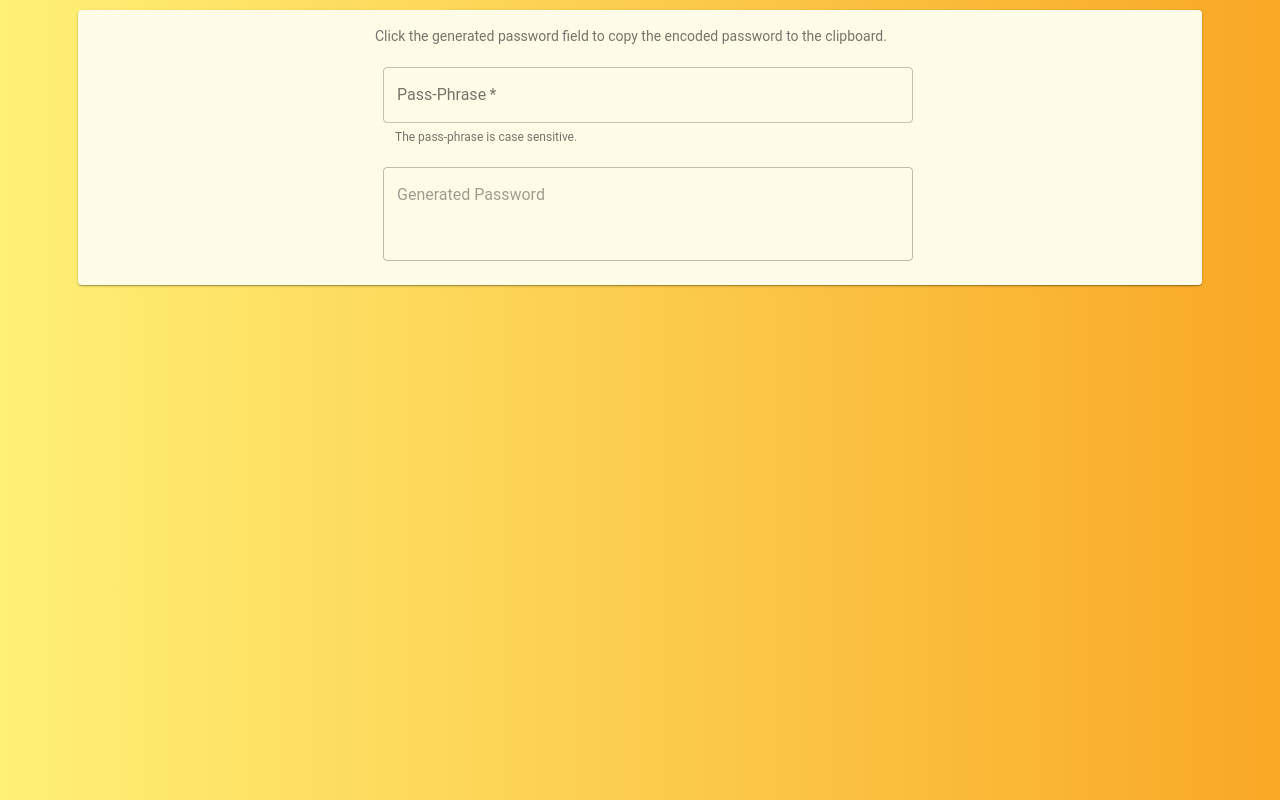
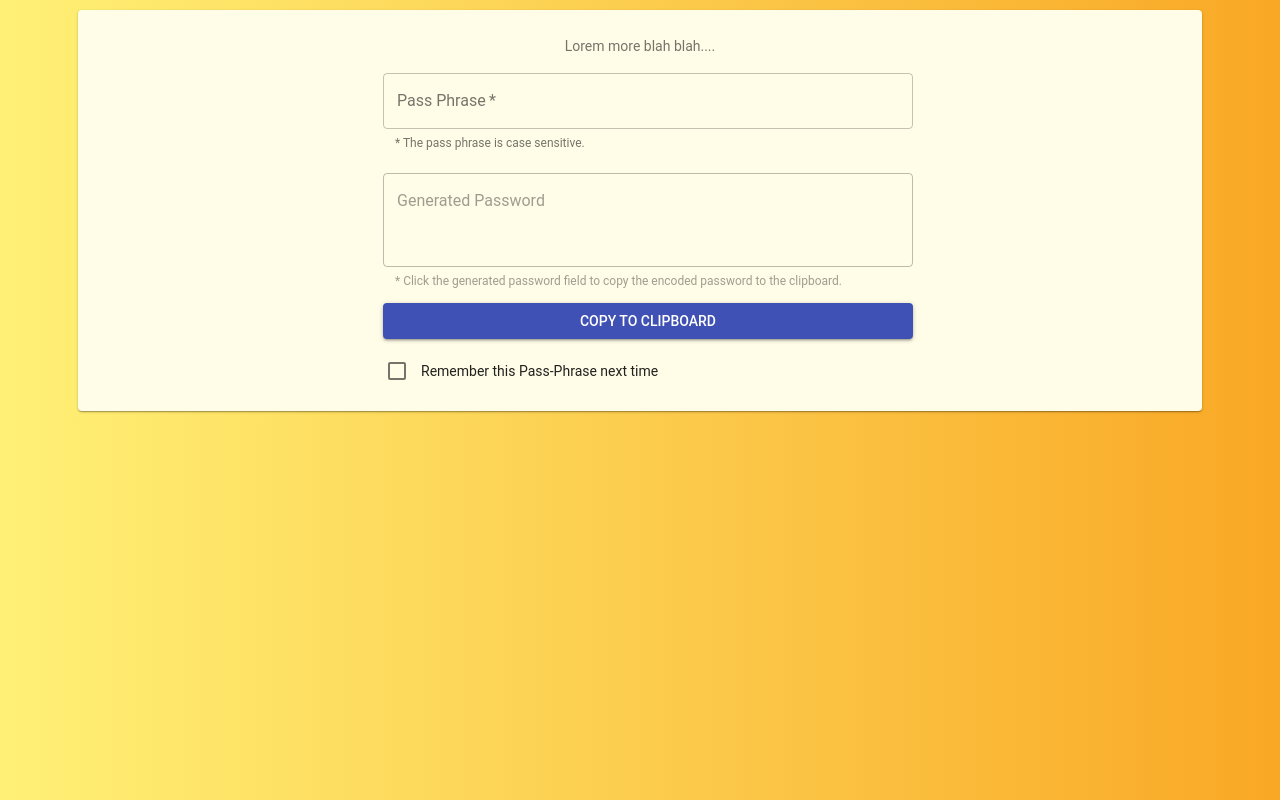
Before and after one commit to Chopinsky/Password-Transmogrifier, a React (Create React App) app: page / in a window 1280 px wide. Built offline with nearby package versions, Linux system fonts and the light colour scheme; the HTML template or start-up script is replaced by a standard one.

Commit message:
finishing up layout

```diff
--- a/src/App.js
+++ b/src/App.js
@@ -4,8 +4,10 @@ import Grid from "@material-ui/core/Grid";
 import Paper from "@material-ui/core/Paper";
 import Typography from "@material-ui/core/Typography";
 import TextField from "@material-ui/core/TextField";
-import hash from "hash.js";
-import crypto from "crypto";
+import Button from "@material-ui/core/Button";
+import FormControlLabel from "@material-ui/core/FormControlLabel";
+import Checkbox from "@material-ui/core/Checkbox";
+import { getHash } from "./utils.js";
 
 const styles = theme => ({
   root: {
@@ -14,6 +16,17 @@ const styles = theme => ({
     margin: "10px 70px",
     paddingTop: theme.spacing.unit * 2,
     paddingBottom: theme.spacing.unit * 2
+  },
+  title: {
+    marginTop: 10
+  },
+  button: {
+    margin: theme.spacing.unit,
+    width: "100%"
+  },
+  checkbox: {
+    marginLeft: theme.spacing.unit - 10,
+    width: "100%"
   },
   textField: {
     minWidth: 250,
@@ -29,7 +42,8 @@ class App extends Component {
     this.state = {
       password: "",
       hash: "",
-      entered: false
+      entered: false,
+      cacheHint: false
     };
   }
 
@@ -43,35 +57,31 @@ class App extends Component {
     }
 
     let password = event.target.value;
-    let raw = "";
+    let result = "";
 
     if (password) {
-      //let crypto = require("crypto");
-      let mykey = crypto.createCipher("aes-128-cbc", "hashbrown-salt");
-      mykey.update(password, "utf8", "hex");
-      console.log(mykey.final("hex"));
+      let raw = getHash(password);
 
-      raw = hash
-        .sha256()
-        .update(password)
-        .digest("hex");
-
-      let newHash = btoa(raw);
-
-      let result = "";
-      for (let i = 0; i < newHash.length; i++) {
-        if (i > 0 && i !== newHash.length - 1 && (i + 1) % 4 === 0) {
-          result += newHash.charAt(i) + "-";
+      for (let i = 0; i < raw.length; i++) {
+        if (i > 0 && i !== raw.length - 1 && (i + 1) % 4 === 0) {
+          result += raw.charAt(i) + "-";
         } else {
-          result += newHash.charAt(i);
+          result += raw.charAt(i);
         }
       }
     }
 
     this.setState({
       password,
-      hash: raw,
+      hash: result,
       entered: true
+    });
+  };
+
+  handleCheckboxClick = event => {
+    let toCache = !this.state.cacheHint;
+    this.setState({
+      cacheHint: toCache
     });
   };
 
@@ -96,25 +106,23 @@ class App extends Component {
             <Grid item sm={3} xs={1} zeroMinWidth />
             <Grid item sm={6} xs={10}>
               <Typography
+                align="center"
                 className={classes.title}
                 color="textSecondary"
-                gutterBottom
               >
-                Click the generated password field to copy the encoded password
-                to the clipboard.
+                Lorem more blah blah....
               </Typography>
               <TextField
                 required
                 fullWidth
-                label="Pass-Phrase"
-                helperText="The pass-phrase is case sensitive."
+                label="Pass Phrase"
+                helperText="* The pass phrase is case sensitive."
                 margin="normal"
                 variant="outlined"
                 value={this.state.password}
                 onChange={this.handleChange}
                 className={classes.textField}
               />
-              <br />
               <TextField
                 multiline
                 fullWidth
@@ -122,6 +130,8 @@ class App extends Component {
                 rows="3"
                 label="Generated Password"
                 placeholder="Enter your pass-phrase to begin"
+                helperText="* Click the generated password field to copy the encoded password
+                to the clipboard."
                 margin="normal"
                 variant="outlined"
                 inputRef={this.setTextInputRef}
@@ -129,6 +139,23 @@ class App extends Component {
                 readOnly={true}
                 onClick={this.handleButtonClick}
                 className={classes.textField}
+              />
+              <Button
+                variant="contained"
+                color="primary"
+                className={classes.button}
+              >
+                Copy to clipboard
+              </Button>
+              <FormControlLabel
+                className={classes.checkbox}
+                label="Remember this Pass-Phrase next time"
+                control={
+                  <Checkbox
+                    checked={this.state.cacheHint}
+                    onChange={this.handleCheckboxClick}
+                  />
+                }
               />
             </Grid>
             <Grid item sm={3} xs={1} zeroMinWidth />
--- a/src/utils.js
+++ b/src/utils.js
@@ -1,3 +1,21 @@
+const crypto = require("crypto");
+
+const getHash = (content, encode) => {
+  let ans = content;
+  if (crypto) {
+    const h = crypto.createHash("sha256");
+    h.update(content);
+
+    if (!encode) {
+      ans = h.digest().toString("base64");
+    } else {
+      ans = h.digest(encode);
+    }
+  }
+
+  return ans;
+};
+
 const encodeHex = (hex, debug) => {
   if (
     !hex ||
@@ -10,9 +28,6 @@ const encodeHex = (hex, debug) => {
   let buf = 0;
   let result = "";
 
-  if (Array.isArray(hex)) {
-    hex.forEach((char, idx) => {});
-  } else {
   hex.split("").forEach((char, idx) => {
     let hexNum = mapCharToByte(char.toUpperCase());
 
@@ -44,7 +59,6 @@ const encodeHex = (hex, debug) => {
   if (buf !== 0) {
     result += mapEncodeToChar(buf);
   }
-  }
 
   return result;
 };
@@ -52,7 +66,7 @@ const encodeHex = (hex, debug) => {
 const mapCharToByte = char => {
   if (char >= "0" && char <= "9") {
     return char - "0";
-  } else if (char >= "A" && char <= "F") {
+  } else if (char >= "a" && char <= "f") {
     return 10 + char.charCodeAt(0) - 65;
   } else {
     return 0;
@@ -78,5 +92,6 @@ const mapEncodeToChar = encode => {
 };
 
 module.exports = {
-  encodeHex
+  encodeHex,
+  getHash
 };
```
Also changed, not shown: src/cipher.js (deleted, +0 -36 lines). Lines whose indentation alone changed are shown as unchanged.
